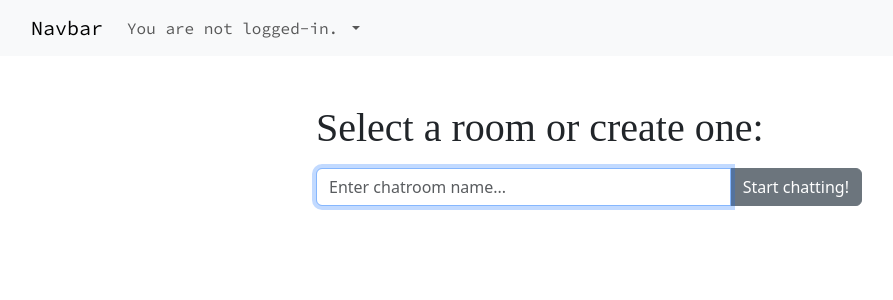
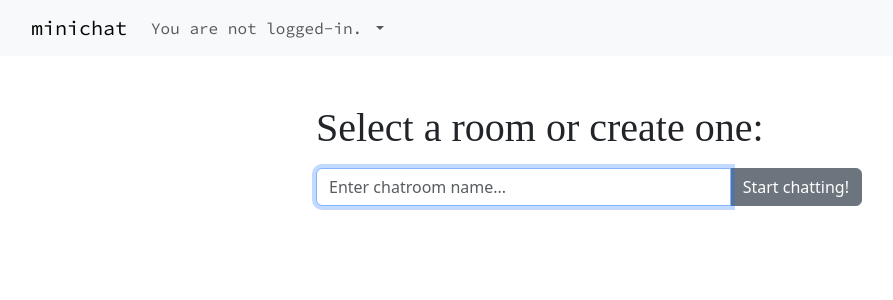
Before and after one commit to thisisjab/minichat-django, a Django app: page /chat/ in a window 1280 px wide. Shown: the top 300 px of the page, without its empty margins (51-944 px from the left). Run offline with Django 5.2, Linux system fonts and the light colour scheme; some libraries are stand-ins or nearby versions; some web fonts are replaced.

Commit message:
fix: change navbar title

```diff
--- a/core/templates/navbar.html
+++ b/core/templates/navbar.html
@@ -1,7 +1,7 @@
 {% block navbar %}
 <nav class="navbar navbar-expand-lg bg-body-tertiary">
   <div class="container">
-    <a class="navbar-brand" href="#">Navbar</a>
+    <a class="navbar-brand" href="#">minichat</a>
     <button class="navbar-toggler" type="button" data-bs-toggle="collapse" data-bs-target="#navbarSupportedContent"
       aria-controls="navbarSupportedContent" aria-expanded="false" aria-label="Toggle navigation">
       <span class="navbar-toggler-icon"></span>
```
